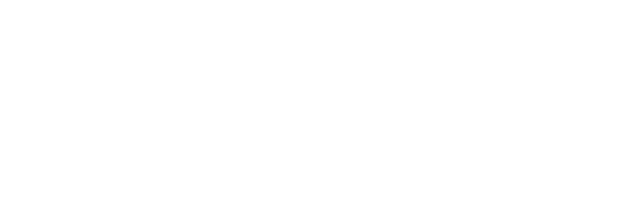
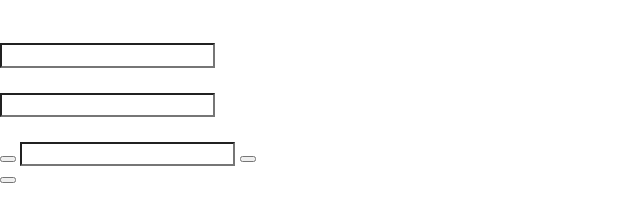
Before and after one commit to JulesSC/Web_2_final, a plain HTML site: page deploy/index.html in a window 1280 px wide. Shown: the whole page, without its empty margins (0-640 px from the left). Drawn offline with Linux system fonts and the light colour scheme.

Commit message:
hero updated

```diff
--- a/deploy/index.html
+++ b/deploy/index.html
@@ -13,7 +13,31 @@
 
     <header></header>
 
-    <section></section>
+    <section>
+        <div>
+            <img src="" alt="">
+        </div>
+        <h1></h1>
+        <article>
+            <div>
+                <h6></h6>
+                <input type="text">
+            </div>
+            <div>
+                <h6></h6>
+                <input type="text">
+            </div>
+            <div>
+                <h6></h6>
+                <button></button>
+                <input type="text">
+                <button></button>
+            </div>
+        </article>
+        <button>
+            <a href=""></a>
+        </button>
+    </section>
 
     <section></section>
 
```
Also changed, not shown: 1 other file.
